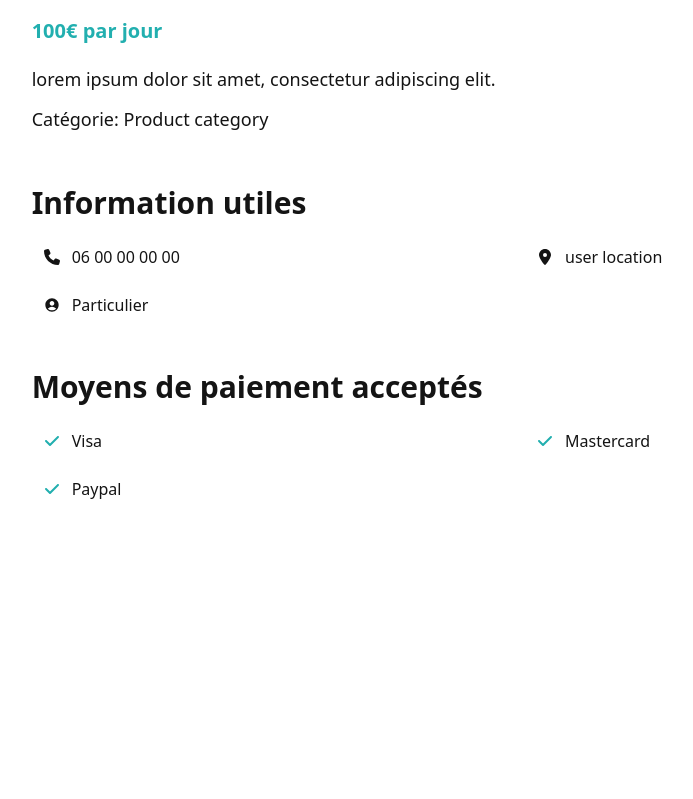
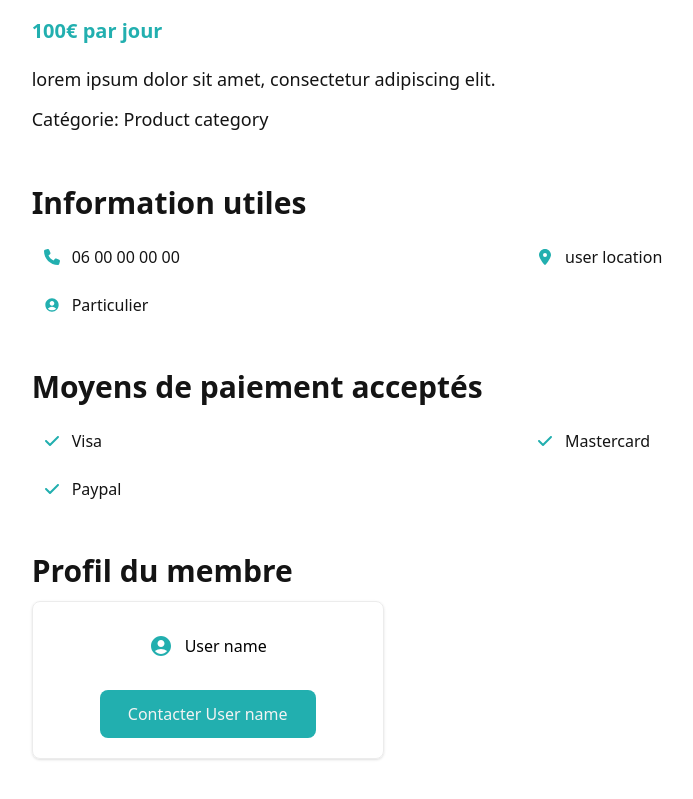
Before and after one commit to Share-loc/website-frontend, a React (Vite) app: page /product/1 in a window 1280 px wide. Shown: the part 475-1274 px from the top of the page, without its empty margins (115-808 px from the left). Before the commit the page ends 1028 px from the top, so only its background shows below. Built offline with nearby package versions, Linux system fonts and the light colour scheme.

Commit message:
fix: add contact section

```diff
--- a/src/pages/ProductPage.tsx
+++ b/src/pages/ProductPage.tsx
@@ -20,6 +20,7 @@ const ProductPage = () => {
 
     const [user, setUser] = useState({
         id: 1,
+        name: 'User name',
         type: 'Particulier',
         phone: '06 00 00 00 00',
         location: 'user location'
@@ -43,15 +44,15 @@ const ProductPage = () => {
                 <h2 className='mt-10 mb-3 text-3xl font-bold text-black'>Information utiles</h2>
                 <div className='grid grid-cols-2 text-black'>
                     <div className='flex flex-row items-center justify-between p-3 w-fit gap-3'>
-                        <FaPhone />
+                        <FaPhone className='text-blue'/>
                         <p>{user.phone}</p>
                     </div>
                     <div className='flex flex-row items-center justify-between p-3 w-fit gap-3'>
-                        <FaLocationDot />
+                        <FaLocationDot className='text-blue'/>
                         <p>{user.location}</p>
                     </div>
                     <div className='flex flex-row items-center justify-between p-3 w-fit gap-3'>
-                        <MdAccountCircle />
+                        <MdAccountCircle className='text-blue'/>
                         <p>{user.type}</p>
                     </div>
                 </div>
@@ -69,6 +70,18 @@ const ProductPage = () => {
                     }
                 </div>
             </div>
+            <div>
+                <h2 className='mt-10 mb-3 text-3xl font-bold text-black'>Profil du membre</h2>
+                <div className='w-fit p-5 rounded-lg shadow flex justify-center items-center flex-col border-[.5px] border-gray'>
+                    <div className='flex flex-row items-center justify-between py-3 px-24 w-fit gap-3 mb-5'>
+                        <MdAccountCircle className='text-blue w-6 h-6'/>
+                        <p>{user.name}</p>
+                    </div>
+                    <button className='w-fit px-7 py-3 bg-blue text-white font-medium rounded-lg hover:bg-blue/90 ease-out duration-300'>
+                        Contacter {user.name}
+                    </button>
+                </div>
+            </div>
         </>
     )
 }
```
